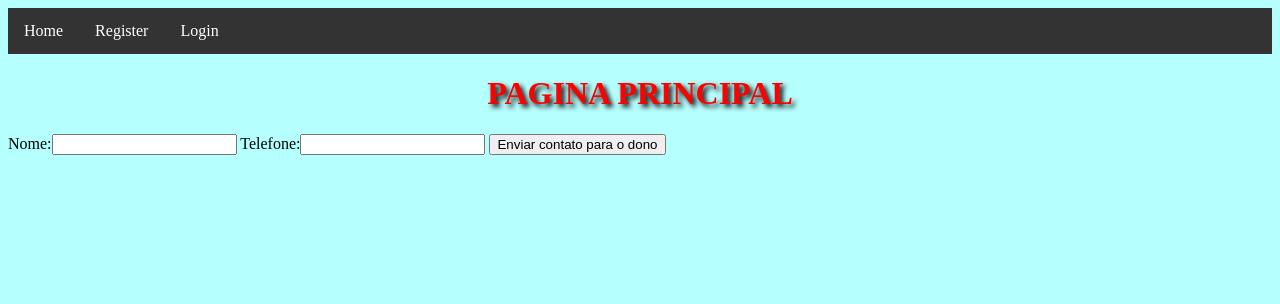
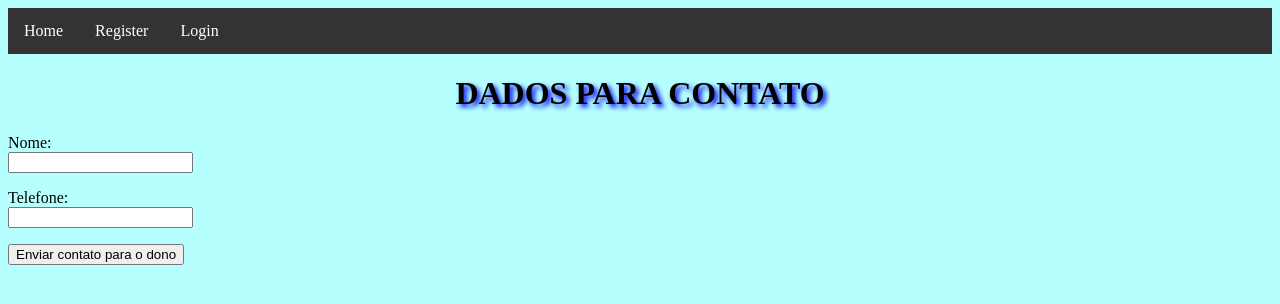
Before and after one commit to gChiqueti/AnimalFinder, a Django app: page /6/animal_encontrado in a window 1280 px wide. Shown: the top 304 px of the page. Run offline with Django 3.2, Linux system fonts and the light colour scheme; data comes from the database, SQL or seed files in the repository; both versions use the stored data as it was after the commit.

Commit message:
Corrigido detalhes de contato de animal

```diff
--- a/AnimalFinder/product/models.py
+++ b/AnimalFinder/product/models.py
@@ -60,12 +60,12 @@ class Dono(AbstractBaseUser):
 
 
 class Animal(models.Model):
-    foto  = models.ImageField(blank=True)
-    nome  = models.CharField(max_length=100, blank=True)
+    foto  = models.ImageField()
+    nome  = models.CharField(max_length=100)
     idade = models.CharField(max_length=3, blank=True)
-    cidade_desaparecimento = models.CharField(max_length=50, blank=True)
-    estado_desaparecimento = models.CharField(max_length=50, blank=True)
-    status = models.IntegerField(choices=STATUS_ANIMAL, default=1)
+    cidade_desaparecimento = models.CharField(max_length=50)
+    estado_desaparecimento = models.CharField(max_length=50)
+    status = models.IntegerField(choices=STATUS_ANIMAL, default=1, blank=True)
     dono = models.ForeignKey(Dono, on_delete=models.CASCADE,  null=True)
     informacoes_extras = models.CharField(max_length=250, blank=True)
 
@@ -78,8 +78,8 @@ def submission_delete(sender, instance, **kwargs):
     instance.foto.delete(False)
 
 class Contato(models.Model):
-    nome = models.CharField(max_length=100, blank=True)
-    telefone = models.CharField(max_length=20, blank=True)
+    nome = models.CharField(max_length=100)
+    telefone = models.CharField(max_length=20)
     animal = models.ForeignKey(Animal, on_delete=models.CASCADE, null=True)
 
     def __str__(self):
--- a/AnimalFinder/product/static/style.css
+++ b/AnimalFinder/product/static/style.css
@@ -1,6 +1,6 @@
 h1{
-    color: red;
-    text-shadow: 3px 3px 5px black;
+    color: black;
+    text-shadow: 3px 3px 5px blue;
     text-align: center;
 }
 
--- a/AnimalFinder/product/templates/animal_encontrado.html
+++ b/AnimalFinder/product/templates/animal_encontrado.html
@@ -9,11 +9,12 @@
 {% endblock css %}
 
 {% block content %}
-	<h1>PAGINA PRINCIPAL</h1>
+		<h1>DADOS PARA CONTATO</h1>
 
         <form method="post">
 			{% csrf_token %}
-            {{form.as_table}}
+			<p>Nome:<br>{{form.nome}}</p>
+			<p>Telefone:<br>{{form.telefone}}</p>
 			<button type="submit" class="btn btn-warning float-right">Enviar contato para o dono</button>
         </form>
 
--- a/AnimalFinder/product/templates/cadastrar_animal.html
+++ b/AnimalFinder/product/templates/cadastrar_animal.html
@@ -17,10 +17,10 @@
 				{% csrf_token %}
 				<p>Foto:<br>{{form.foto}}</p>
 				<p>Nome do animal:<br>{{form.nome}}</p>
-				<p>Idade:<br>{{form.idade}}</p>
+				<p>Idade (opcional):<br>{{form.idade}}</p>
 				<p>Cidade de desaparecimento:<br>{{form.cidade_desaparecimento}}</p>
 				<p>Estado de desaparecimento:<br>{{form.estado_desaparecimento}}</p>
-				<p>Informações adicionais:<br>{{form.informacoes_extras}}</p>
+				<p>Informações adicionais (opcional):<br>{{form.informacoes_extras}}</p>
 
 				{% for field in registration_form %}
 					{% for error in field.errors %}
--- a/AnimalFinder/product/templates/editar_animal.html
+++ b/AnimalFinder/product/templates/editar_animal.html
@@ -9,6 +9,6 @@
             {{user_form.as_table}}
         </table>
         <br>
-        <button type="submit" class="btn btn-warning float-right">Update Employee</button>
+        <button type="submit" class="btn btn-warning float-right">Atualizar animal</button>
     </form>
 {% endblock content %}
--- a/AnimalFinder/product/templates/pagina_principal.html
+++ b/AnimalFinder/product/templates/pagina_principal.html
@@ -9,7 +9,7 @@
 {% endblock css %}
 
 {% block content %}
-	<h1>PAGINA PRINCIPAL</h1>
+	<h1>Animais perdidos</h1>
 
 
 	{% for animal in animais_cadastrados %}
--- a/AnimalFinder/product/views.py
+++ b/AnimalFinder/product/views.py
@@ -23,14 +23,15 @@ def pagina_principal(request):
 
 def cadastrar_animal(request):
     form = AnimalForm(data=request.POST, files=request.FILES)
-
+    print('ok')
     if form.is_valid():
+        print('ok2')
         instance = form.save(commit=False)
         instance.dono = request.user
         instance.save()
 
-        return redirect('pagina_principal')
-
+        return redirect('meus_animais')
+    print('ok3')
     return render(request, 'cadastrar_animal.html', {'form': form})
 
 
```
Also changed, not shown: AnimalFinder/product/templates/meus_animais.html (+6 -1 lines), AnimalFinder/db.sqlite3, AnimalFinder/product/media/Steve_iP7INt6.jpg (deleted), AnimalFinder/product/media/kermit_with_gun.png (added), AnimalFinder/product/migrations/0006_auto_20200316_1243.py (added), AnimalFinder/product/migrations/0007_auto_20200316_1245.py (added), AnimalFinder/product/migrations/0008_auto_20200316_1247.py (added).
